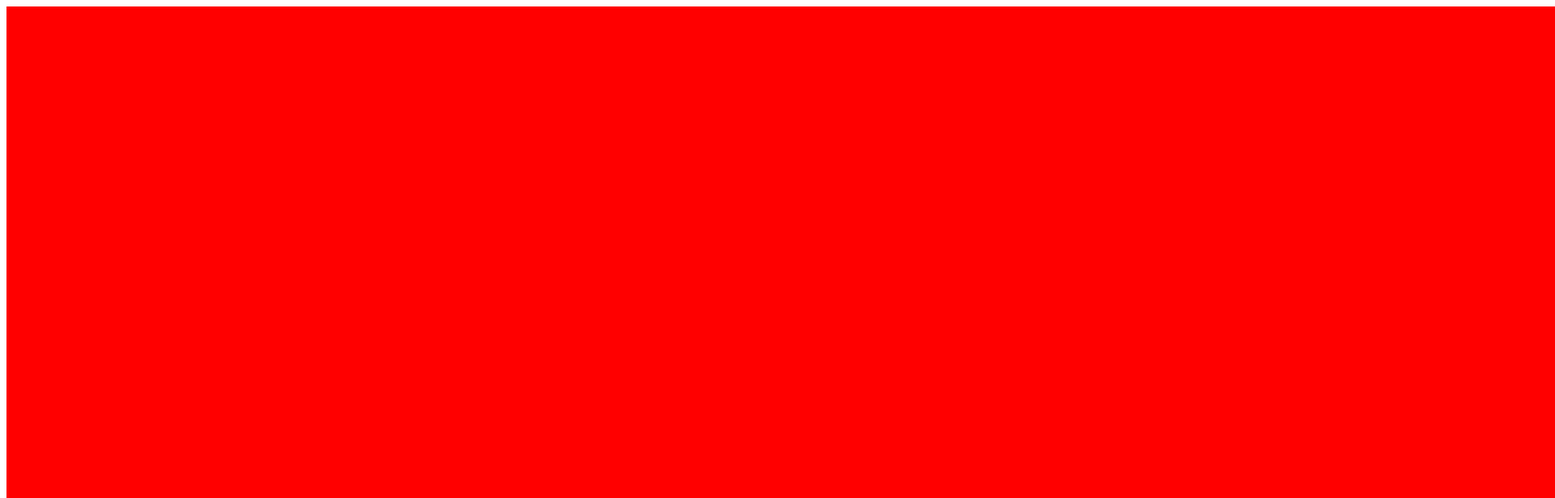
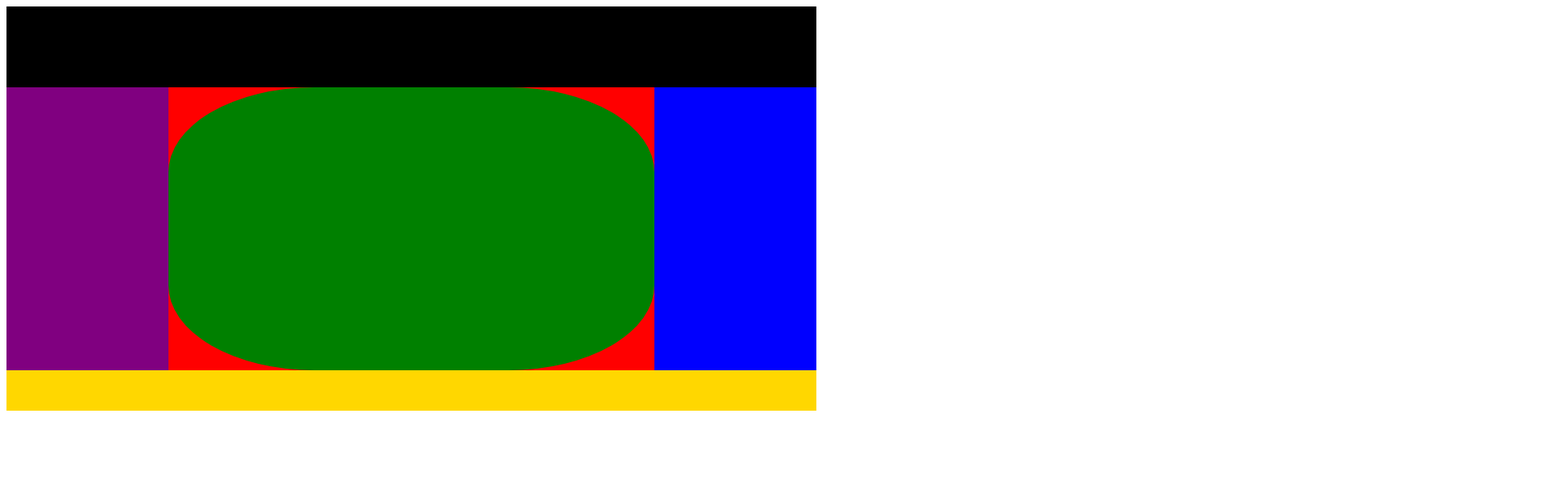
Before and after one commit to StormTruper/bilau, a plain HTML site: page template.html in a window 1280 px wide. Shown: the top 616 px of the page at 81% size, 1920 px wide, since content can reach past the window. Drawn offline with nearby package versions, Linux system fonts and the light colour scheme.

Commit message:
Update template.html

```diff
--- a/template.html
+++ b/template.html
@@ -9,24 +9,46 @@
         </script>
         <style>
             .site{
-                width:10000px;
-                height:5000px;
+                width:1000px;
+                height:500px;
                 background-color:black;
             }
             .header{
                 width:inherit;
-                height:5000px;
-                background-color:red;
+                height:100px;
+                background-color:black;
             }
             .main{
                 width:inherit;
-                height:5000px;
-                background-color:purple;
+                height:350px;
+                background-color:red;
             }
             .footer{
                 width:inherit;
-                height:5000px;
+                height:50px;
+                background-color:gold;
+            }
+            .esquerdo{
+                width:20%;
+                height:inherit;
+                background-color:blue;
+                display:inline-block;
+                float:right;
+            }
+            .centro{
+                width:60%;
+                height:inherit;
                 background-color:green;
+                display:inline-block;
+                float:right;
+                border-radius:30%;
+            }
+            .direito{
+                width:20%;
+                height:inherit;
+                background-color:purple;
+                display:inline-block;
+                float:right;
             }
         </style>
     </head>
@@ -36,7 +58,9 @@
 
             </div>
             <div class="main">
-
+                <div class="esquerdo"></div>
+                <div class="centro"></div>
+                <div class="direito"></div>
             </div>
             <div class="footer">
 
```
